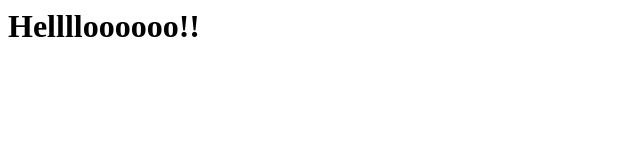
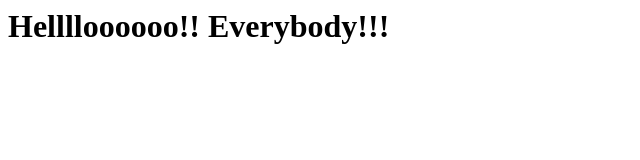
Before and after one commit to marcelosf/coolify-repo, a plain HTML site: page index.html in a window 1280 px wide. Shown: the whole page, without its empty margins (0-640 px from the left). Drawn offline with Linux system fonts and the light colour scheme.

Commit message:
Update index.html

```diff
--- a/index.html
+++ b/index.html
@@ -1,3 +1,5 @@
 <html>
-  <h1>Helllloooooo!!</h1>
+  <h1>
+    Helllloooooo!! Everybody!!!
+  </h1>
 </html>
```
